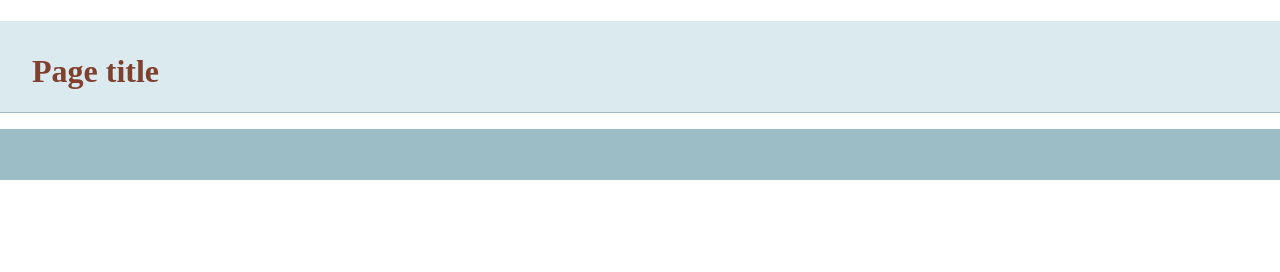
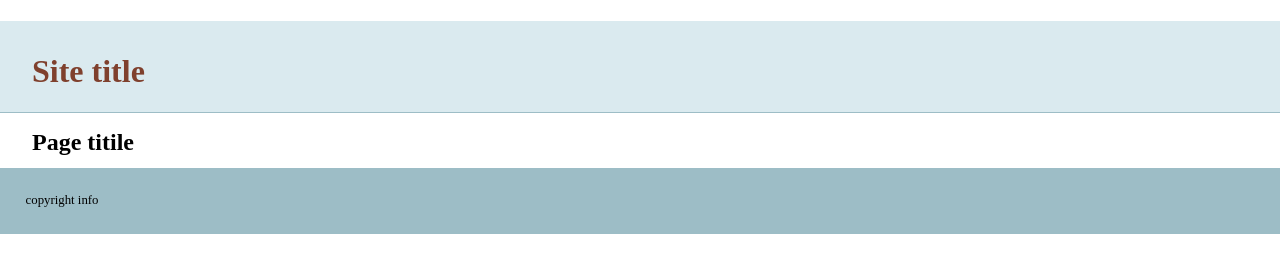
Before and after one commit to yatishbalaji/git-basics, a plain HTML site: page index.html in a window 1280 px wide. Drawn offline with nearby package versions, Linux system fonts and the light colour scheme.

Commit message:
added more info to template

```diff
--- a/index.html
+++ b/index.html
@@ -14,13 +14,15 @@
     </head>
     <body>
     <header>
-	<h1>Page title</h1>
+	<h1>Site title</h1>
     </header>
     <nav id="pageNav">
     </nav>
     <main>
+        <h2>Page titile</h2>
     </main>
     <footer>
+            copyright info
     </footer>
         <script>
 //use the modernizr load to load up external scripts. This will load the scripts asynchronously, but the order listed matters. Although it will load all scripts in parallel, it will execute them in the order listed
```
